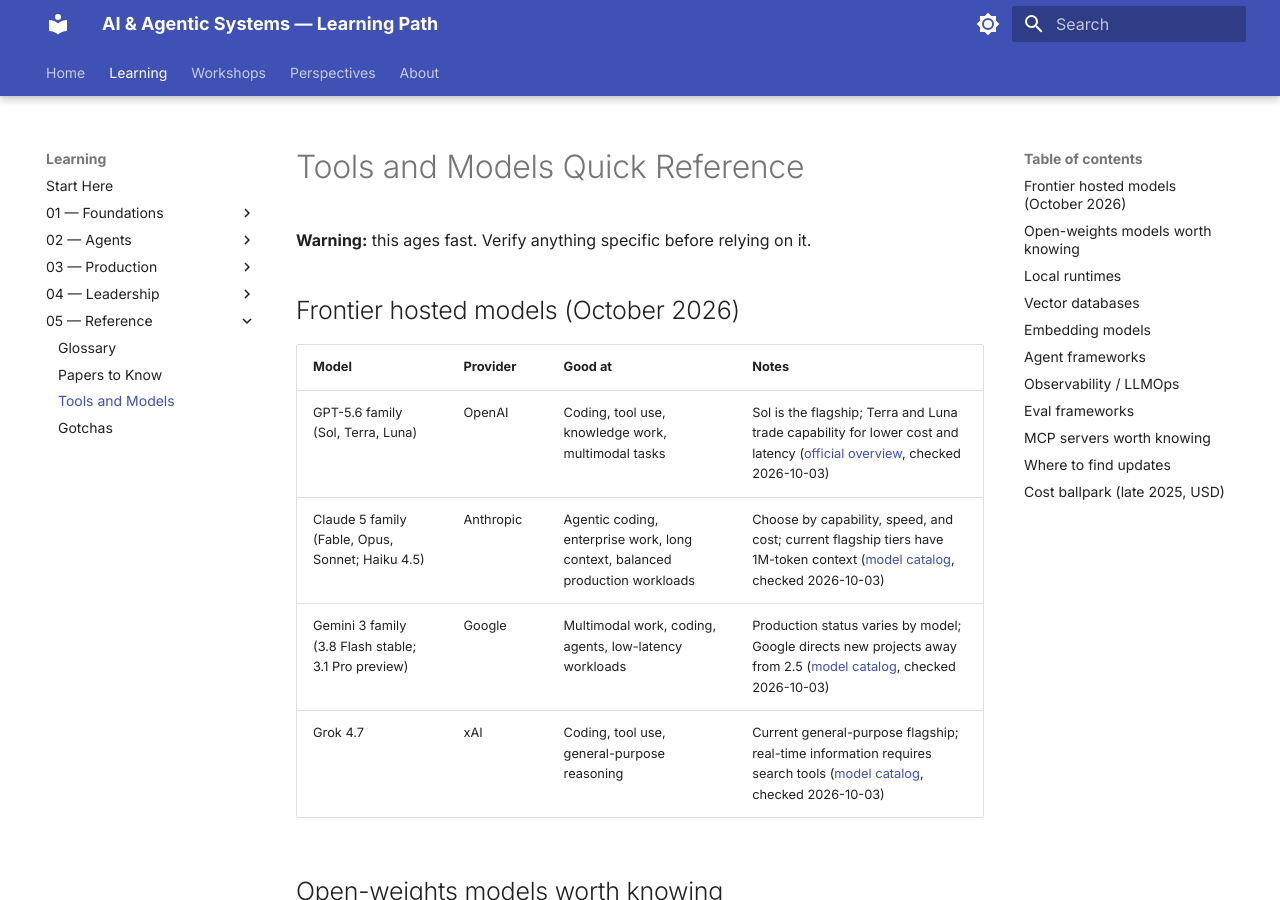
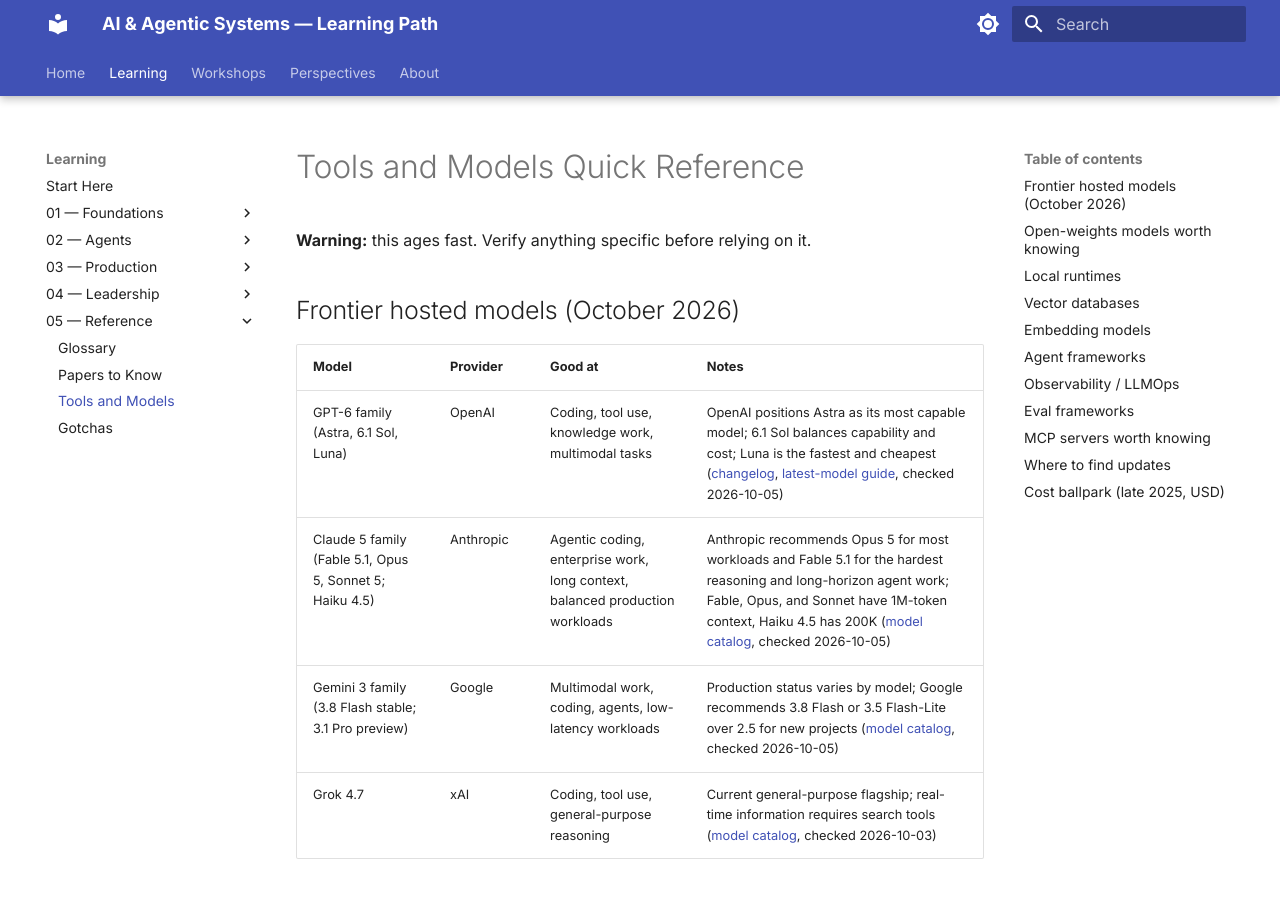
Before and after one commit to Jonathan34/ai-learning, an MkDocs documentation site: the page built from docs/reference/tools-and-models.md, in a window 1280 px wide and 900 px high. Built offline with MkDocs 1.6.1 and Material for MkDocs 9.7.7, drawn with Linux system fonts in a browser that asks for light colours.

Commit message:
docs: Refresh stale frontier-model names against current official catalo
I passed the scoped, source-backed model refresh; lint and MkDocs checks remain unconfirmed because command execution was unavailable. Squashed from 1 commit on branch
Steps: Researcher (Codex CLI) · Content editor (Claude Code) · Editor (Codex CLI), reviewed

Reviewed-by: Editor (Kaioken agent, Codex CLI)
Approved-by: Jonathan Delfour <3976137+Jonathan34@users.noreply.github.com>
Signed-off-by: Jonathan Delfour <3976137+Jonathan34@users.noreply.github.com>
Kaioken-Run: run-1791162864869-0

```diff
--- a/docs/reference/tools-and-models.md
+++ b/docs/reference/tools-and-models.md
@@ -6,9 +6,9 @@
 
 | Model | Provider | Good at | Notes |
 |---|---|---|---|
-| GPT-5.6 family (Sol, Terra, Luna) | OpenAI | Coding, tool use, knowledge work, multimodal tasks | Sol is the flagship; Terra and Luna trade capability for lower cost and latency ([official overview](https://openai.com/index/gpt-5-6/), checked 2026-10-03) |
-| Claude 5 family (Fable, Opus, Sonnet; Haiku 4.5) | Anthropic | Agentic coding, enterprise work, long context, balanced production workloads | Choose by capability, speed, and cost; current flagship tiers have 1M-token context ([model catalog](https://platform.claude.com/docs/en/about-claude/models/overview), checked 2026-10-03) |
-| Gemini 3 family (3.8 Flash stable; 3.1 Pro preview) | Google | Multimodal work, coding, agents, low-latency workloads | Production status varies by model; Google directs new projects away from 2.5 ([model catalog](https://ai.google.dev/gemini-api/docs/models), checked 2026-10-03) |
+| GPT-6 family (Astra, 6.1 Sol, Luna) | OpenAI | Coding, tool use, knowledge work, multimodal tasks | OpenAI positions Astra as its most capable model; 6.1 Sol balances capability and cost; Luna is the fastest and cheapest ([changelog](https://developers.openai.com/api/docs/changelog), [latest-model guide](https://developers.openai.com/api/docs/guides/latest-model/gpt-5.2), checked 2026-10-05) |
+| Claude 5 family (Fable 5.1, Opus 5, Sonnet 5; Haiku 4.5) | Anthropic | Agentic coding, enterprise work, long context, balanced production workloads | Anthropic recommends Opus 5 for most workloads and Fable 5.1 for the hardest reasoning and long-horizon agent work; Fable, Opus, and Sonnet have 1M-token context, Haiku 4.5 has 200K ([model catalog](https://platform.claude.com/docs/en/models/overview), checked 2026-10-05) |
+| Gemini 3 family (3.8 Flash stable; 3.1 Pro preview) | Google | Multimodal work, coding, agents, low-latency workloads | Production status varies by model; Google recommends 3.8 Flash or 3.5 Flash-Lite over 2.5 for new projects ([model catalog](https://ai.google.dev/gemini-api/docs/models), checked 2026-10-05) |
 | Grok 4.7 | xAI | Coding, tool use, general-purpose reasoning | Current general-purpose flagship; real-time information requires search tools ([model catalog](https://docs.x.ai/docs/models?cluster=us-west-1), checked 2026-10-03) |
 
 ## Open-weights models worth knowing
```
Also changed, not shown: docs/reference/glossary.md (+1 -1 lines).
